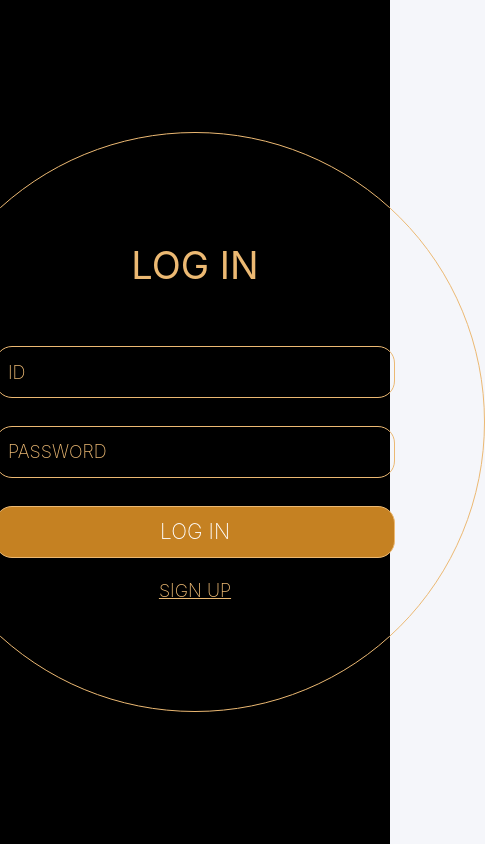
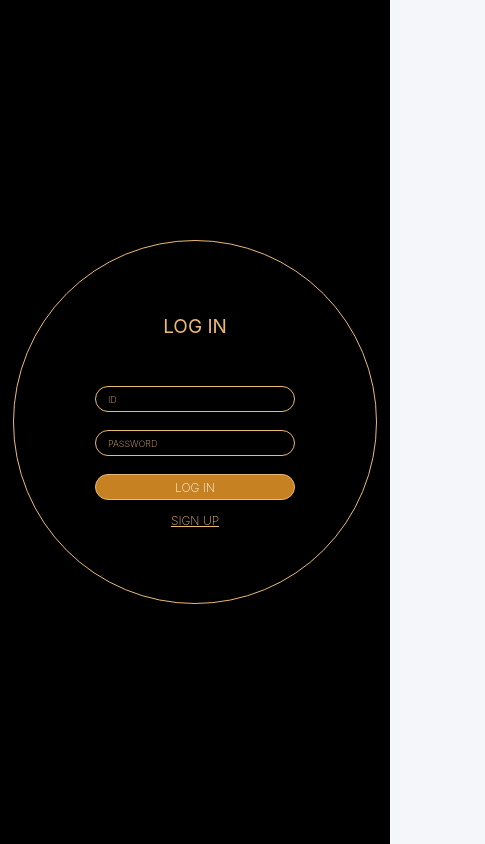
Before and after one commit to 2023-winter-techeer-sw-bootcamp-TeamF/TeamF, a React (Vite) app in the folder frontend/: page /login in a window 390 px wide. Shown: the whole page, 485 px wide, since content can reach past the window. Built offline with nearby package versions, Linux system fonts and the light colour scheme; the HTML template or start-up script is replaced by a standard one; a web font is replaced by a local one.

Commit message:
design:회원가입  페이지 반응형 중

```diff
--- a/frontend/src/pages/Login.tsx
+++ b/frontend/src/pages/Login.tsx
@@ -24,6 +24,12 @@ const Circle = styled.div`
   justify-content: center;
   flex-flow: column nowrap;
   gap: 1.73rem;
+
+  @media screen and (max-width: 1300px), (max-height: 650px) {
+    width: 364px;
+    height: 364px;
+    gap: 1.13rem;
+  }
 `;
 
 const LWord = styled.div`
@@ -35,7 +41,11 @@ const LWord = styled.div`
   line-height: normal;
   text-transform: uppercase;
   margin-bottom: 1.9rem;
+  @media screen and (max-width: 1300px), (max-height: 650px) {
+    font-size: 19px;
+  }
 `;
+
 const Id = styled.input`
   width: 400px;
   height: 52px;
@@ -55,6 +65,12 @@ const Id = styled.input`
   &::placeholder {
     color: #ecb973;
     text-indent: 10px;
+  }
+  @media screen and (max-width: 1300px), (max-height: 650px) {
+    width: 200px;
+    height: 26px;
+    border-radius: 15px;
+    font-size: 9px;
   }
 `;
 
@@ -78,6 +94,12 @@ const Pw = styled.input`
     color: #ecb973;
     text-indent: 10px;
   }
+  @media screen and (max-width: 1300px), (max-height: 650px) {
+    width: 200px;
+    height: 26px;
+    border-radius: 15px;
+    font-size: 9px;
+  }
 `;
 
 const LButton = styled.button`
@@ -97,6 +119,12 @@ const LButton = styled.button`
   justify-content: center;
   align-items: center;
   cursor: pointer;
+  @media screen and (max-width: 1300px), (max-height: 650px) {
+    width: 200px;
+    height: 26px;
+    border-radius: 15px;
+    font-size: 12px;
+  }
 `;
 
 const Sign = styled.button`
@@ -112,6 +140,9 @@ const Sign = styled.button`
   text-decoration-line: underline;
   margin-top: -0.4rem;
   cursor: pointer;
+  @media screen and (max-width: 1300px), (max-height: 650px) {
+    font-size: 12px;
+  }
 `;
 
 function Login() {
```
